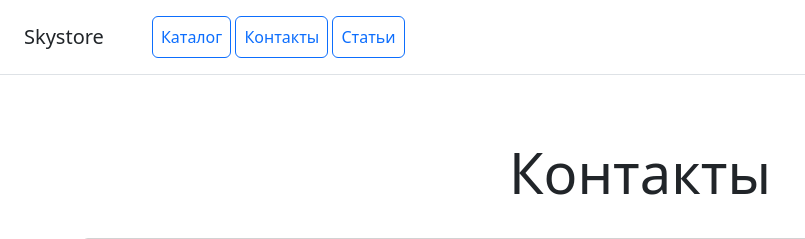
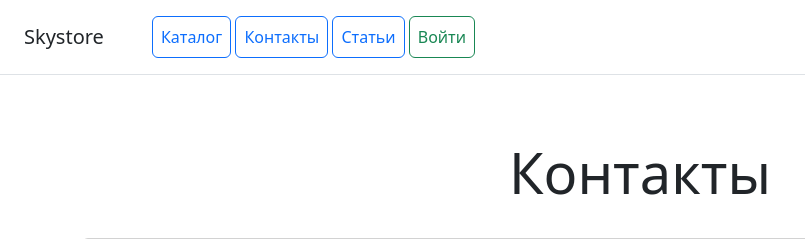
Before and after one commit to TagRomEdu/net_shop, a Django app: template catalog/templates/catalog/contacts.html in a window 1280 px wide. Shown: the top 239 px of the page, without its empty margins (0-805 px from the left). Run offline with Django 4.2, Linux system fonts and the light colour scheme; the template is opened without the code that fills it, so the values that code supplies are empty; some libraries are stand-ins or nearby versions.

Commit message:
added button for login/logout

```diff
--- a/catalog/templates/catalog/base.html
+++ b/catalog/templates/catalog/base.html
@@ -14,6 +14,11 @@
         <a class="p-2 btn btn-outline-primary" href="/">Каталог</a>
         <a class="p-2 btn btn-outline-primary" href="/contacts/">Контакты</a>
         <a class="p-2 btn btn-outline-primary" href="/blog_list/">Статьи</a>
+        {% if user.authenticated %}
+            <a class="p-2 btn btn-outline-danger" href="{% url 'users_app:logout' %}">Выйти</a>
+        {% else %}
+            <a class="p-2 btn btn-outline-success" href="{% url 'users_app:login' %}">Войти</a>
+        {% endif %}
     </nav>
 </div>
 
```
